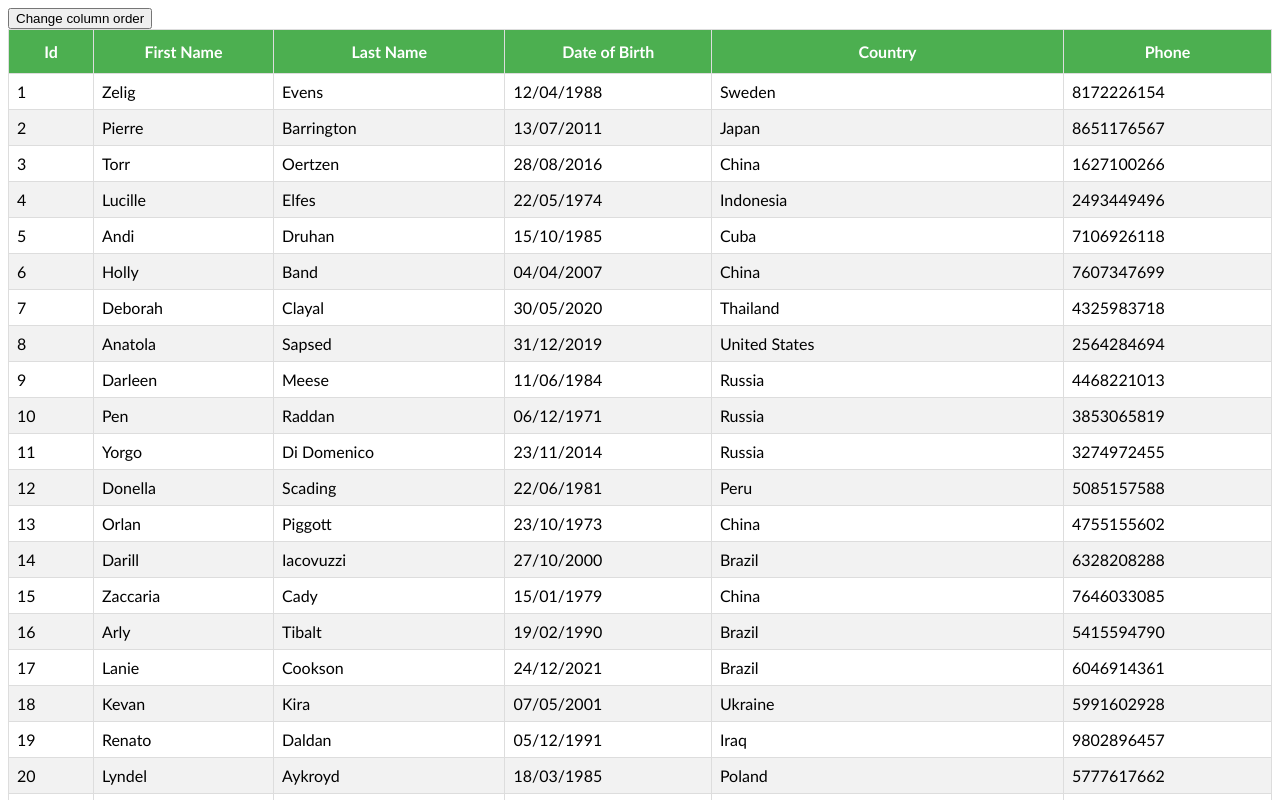
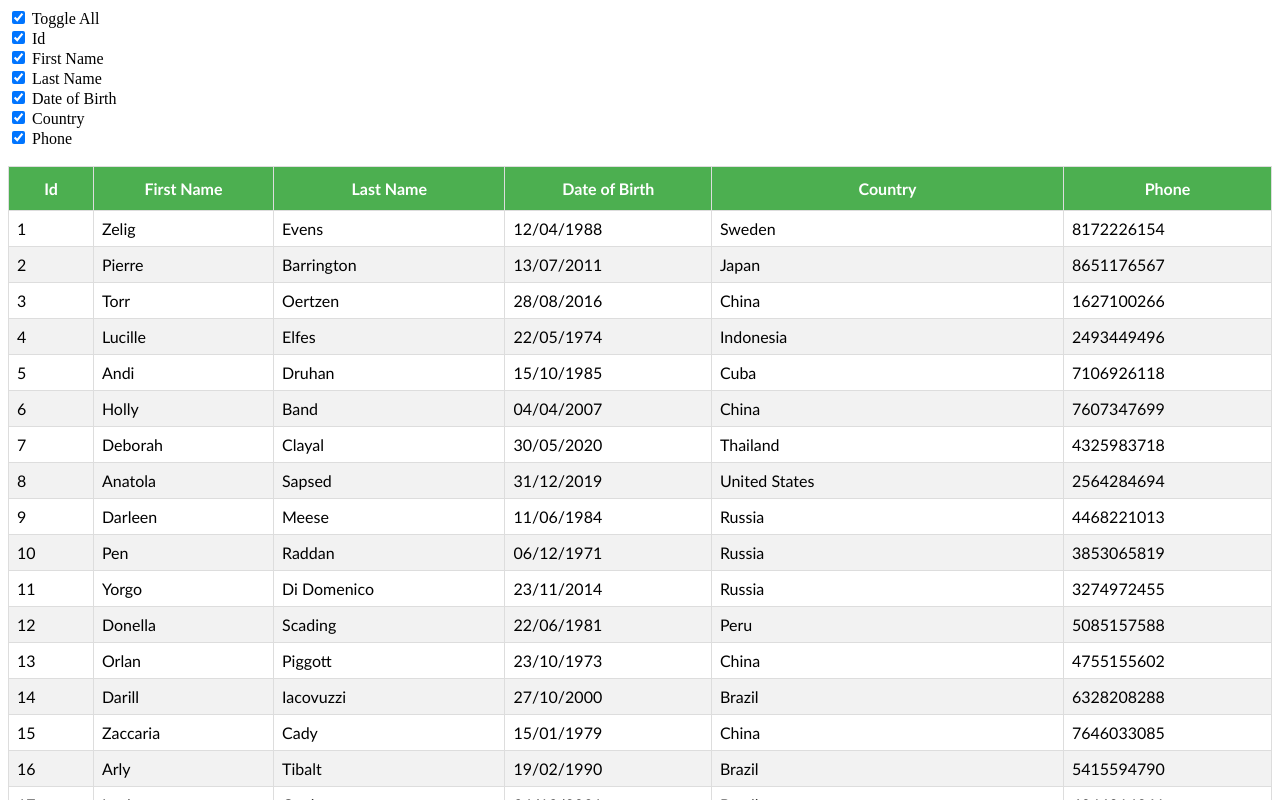
Before and after one commit to SaqibSattar/react-table, a React (Vite) app: page / in a window 1280 px wide. Shown: the top 800 px of the page. Built offline with nearby package versions, Linux system fonts and the light colour scheme.

Commit message:
Column Hiding

```diff
--- a/src/App.jsx
+++ b/src/App.jsx
@@ -6,6 +6,7 @@ import { FilteringTable } from './components/FilteringTable'
 import { PaginationTable } from './components/PaginationTable'
 import { RowSelection } from './components/RowSelection'
 import { ColumnOrder } from './components/ColumnOrder'
+import { ColumnHiding } from './components/ColumnHiding'
 
 function App() {
 
@@ -15,8 +16,9 @@ function App() {
       <SortingTable />
       <FilteringTable />
       <PaginationTable />
-      <RowSelection /> */}
-      <ColumnOrder/>
+      <RowSelection />
+      <ColumnOrder/> */}
+      <ColumnHiding />
     </>
   )
 }
--- /dev/null
+++ b/src/components/ColumnHiding.jsx
@@ -0,0 +1,76 @@
+import React, { useMemo } from 'react'
+import { useTable } from 'react-table'
+import MOCK_DATA from './MOCK_DATA.json'
+import { COLUMNS } from './columns'
+import './table.css'
+import { Checkbox } from './Checkbox'
+
+export const ColumnHiding = () => {
+  const columns = useMemo(() => COLUMNS, [])
+  const data = useMemo(() => MOCK_DATA, [])
+
+  const {
+    getTableProps,
+    getTableBodyProps,
+    headerGroups,
+    footerGroups,
+    rows,
+    prepareRow,
+    allColumns,
+    getToggleHideAllColumnsProps
+  } = useTable({
+    columns,
+    data
+  })
+
+  return (
+    <>
+      <div>
+        <div>
+          <Checkbox {...getToggleHideAllColumnsProps()} /> Toggle All
+        </div>
+        {allColumns.map(column => (
+          <div key={column.id}>
+            <label>
+              <input type='checkbox' {...column.getToggleHiddenProps()} />{' '}
+              {column.Header}
+            </label>
+          </div>
+        ))}
+        <br />
+      </div>
+      <table {...getTableProps()}>
+        <thead>
+          {headerGroups.map(headerGroup => (
+            <tr key={headerGroup.id} {...headerGroup.getHeaderGroupProps()}>
+              {headerGroup.headers.map(column => (
+                <th key={column.id} {...column.getHeaderProps()}>{column.render('Header')}</th>
+              ))}
+            </tr>
+          ))}
+        </thead>
+        <tbody {...getTableBodyProps()}>
+          {rows.map(row => {
+            prepareRow(row)
+            return (
+              <tr key={row.id} {...row.getRowProps()}>
+                {row.cells.map(cell => {
+                  return <td key={cell.column.id} {...cell.getCellProps()}>{cell.render('Cell')}</td>
+                })}
+              </tr>
+            )
+          })}
+        </tbody>
+        <tfoot>
+          {footerGroups.map(footerGroup => (
+            <tr key={footerGroup.id} {...footerGroup.getFooterGroupProps()}>
+              {footerGroup.headers.map(column => (
+                <td key={column.id} {...column.getFooterProps()}>{column.render('Footer')}</td>
+              ))}
+            </tr>
+          ))}
+        </tfoot>
+      </table>
+    </>
+  )
+}
```
